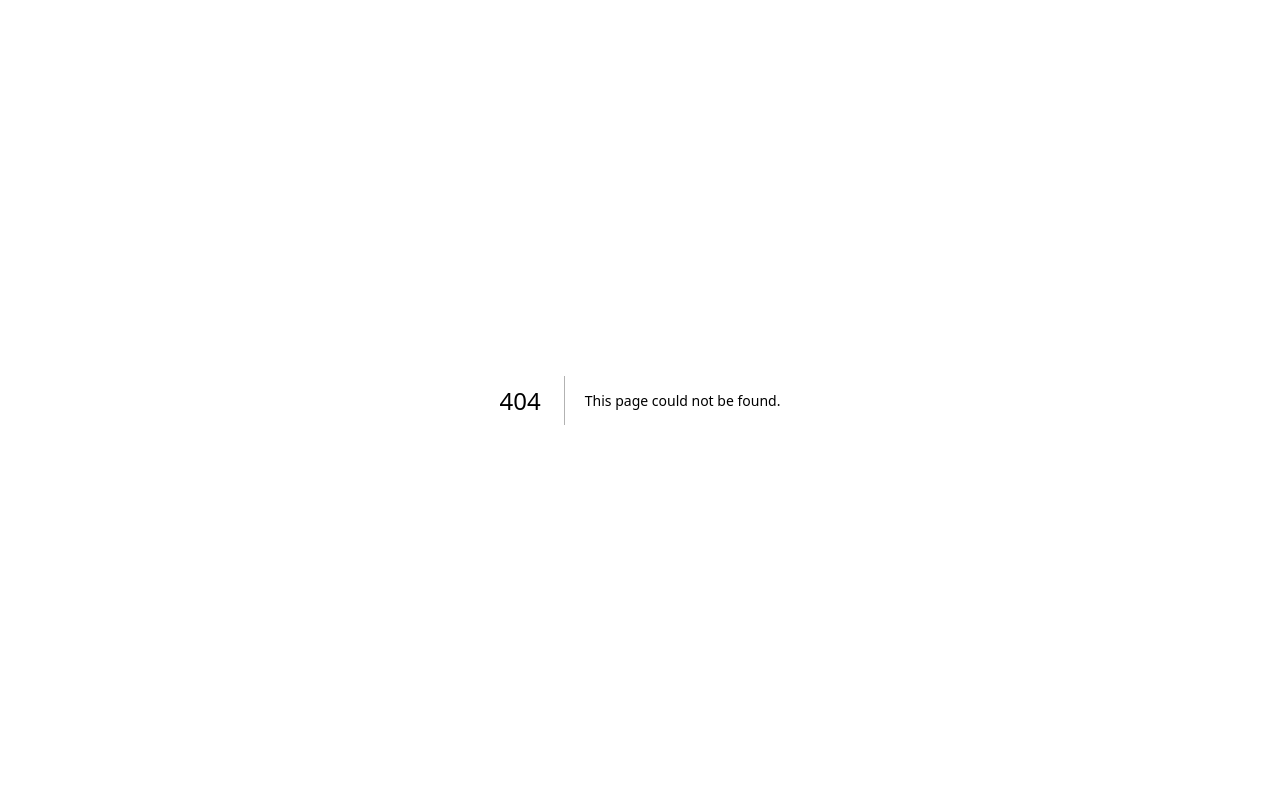
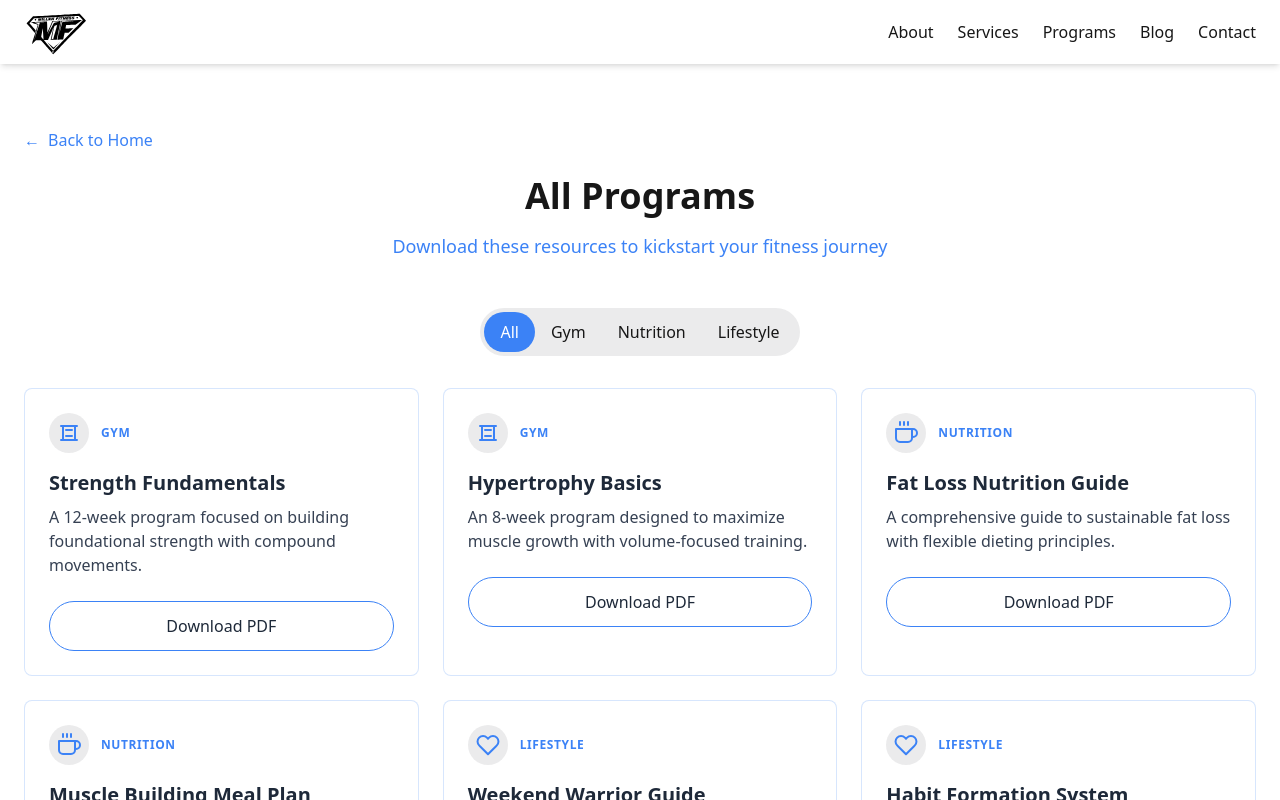
Before and after one commit to dan-yates1/millen-fitness, a Next.js app: page /programs in a window 1280 px wide. Before the commit this address had no page. Shown: the top 800 px of the page. Built offline with nearby package versions, Linux system fonts and the light colour scheme.

Commit message:
added programs page

```diff
--- a/src/app/blog/[slug]/page.tsx
+++ b/src/app/blog/[slug]/page.tsx
@@ -103,7 +103,7 @@ export default function BlogPostPage() {
   if (!post) {
     return (
       <Layout>
-        <Section className="pt-162">
+        <Section className="pt-16">
           <div className="text-center">
             <h1 className="text-3xl font-bold mb-4">Blog Post Not Found</h1>
             <p className="mb-8">
--- a/src/app/blog/page.tsx
+++ b/src/app/blog/page.tsx
@@ -76,7 +76,7 @@ export default function BlogPage() {
   return (
     <Layout>
       {/* Back Link - Moved above Section */}
-      <div className="container mx-auto px-6 pt-32 pb-6"> {/* Added container and padding */}
+      <div className="container mx-auto px-6 pt-16 pb-6"> {/* Added container and padding */}
         <Link
           href="/#blog"
           className="inline-flex items-center text-accent hover:underline" // Style matches slug page
--- /dev/null
+++ b/src/app/programs/page.tsx
@@ -0,0 +1,139 @@
+import Link from "next/link";
+import Layout from "@/components/Layout";
+import Section from "@/components/ui/Section";
+import Button from "@/components/ui/Button";
+import { GymIcon, NutritionIcon, LifestyleIcon } from "@/components/ui/Icon";
+
+export const metadata = {
+  title: "Programs - Millen Fitness",
+  description: "Free fitness programs and resources from Millen Fitness",
+};
+
+// Re-using the same data structure
+const programs = [
+  {
+    id: "strength-fundamentals",
+    title: "Strength Fundamentals",
+    category: "gym",
+    description:
+      "A 12-week program focused on building foundational strength with compound movements.",
+    icon: <GymIcon size={24} className="text-accent" />,
+  },
+  {
+    id: "hypertrophy-basics",
+    title: "Hypertrophy Basics",
+    category: "gym",
+    description:
+      "An 8-week program designed to maximize muscle growth with volume-focused training.",
+    icon: <GymIcon size={24} className="text-accent" />,
+  },
+  {
+    id: "fat-loss-nutrition",
+    title: "Fat Loss Nutrition Guide",
+    category: "nutrition",
+    description:
+      "A comprehensive guide to sustainable fat loss with flexible dieting principles.",
+    icon: <NutritionIcon size={24} className="text-accent" />,
+  },
+  {
+    id: "muscle-building-meals",
+    title: "Muscle Building Meal Plan",
+    category: "nutrition",
+    description:
+      "A 4-week meal plan designed to support muscle growth while minimizing fat gain.",
+    icon: <NutritionIcon size={24} className="text-accent" />,
+  },
+  {
+    id: "weekend-warrior",
+    title: "Weekend Warrior Guide",
+    category: "lifestyle",
+    description:
+      "Learn how to balance social events and fitness goals without compromising either.",
+    icon: <LifestyleIcon size={24} className="text-accent" />,
+  },
+  {
+    id: "habit-formation",
+    title: "Habit Formation System",
+    category: "lifestyle",
+    description:
+      "A step-by-step system for building sustainable fitness habits that last a lifetime.",
+    icon: <LifestyleIcon size={24} className="text-accent" />,
+  },
+];
+
+export default function ProgramsPage() {
+  return (
+    <Layout>
+      {/* Back Link */}
+      <div className="container mx-auto px-6 pt-16 pb-6">
+        <Link
+          href="/#programs" // Link back to the programs section on home
+          className="inline-flex items-center text-accent hover:underline"
+        >
+          <span className="mr-2">←</span> Back to Home
+        </Link>
+      </div>
+
+      <Section
+        title="All Programs"
+        subtitle="Download these resources to kickstart your fitness journey"
+        className="pt-0" // Remove top padding as it's handled above
+      >
+        {/* Optional: Add filters if needed later */}
+        {/* <div className="mb-8 flex justify-center"> ... filters ... </div> */}
+
+        <div className="mb-8 flex justify-center">
+          <div className="inline-flex p-1 bg-highlight/10 rounded-full">
+            <button className="px-4 py-2 rounded-full bg-accent text-background">
+              All
+            </button>
+            <button className="px-4 py-2 rounded-full hover:bg-highlight/20 transition-colors">
+              Gym
+            </button>
+            <button className="px-4 py-2 rounded-full hover:bg-highlight/20 transition-colors">
+              Nutrition
+            </button>
+            <button className="px-4 py-2 rounded-full hover:bg-highlight/20 transition-colors">
+              Lifestyle
+            </button>
+          </div>
+        </div>
+
+        <div className="grid grid-cols-1 md:grid-cols-2 lg:grid-cols-3 gap-6">
+          {programs.map(
+            (
+              program // Map over all programs
+            ) => (
+              <div
+                key={program.id}
+                className="bg-background border border-accent/20 rounded-lg p-6 hover:shadow-md transition-all"
+              >
+                <div className="flex items-center mb-4">
+                  <div className="mr-3 bg-highlight/10 p-2 rounded-full">
+                    {program.icon}
+                  </div>
+                  <span className="text-xs uppercase tracking-wider text-accent font-semibold">
+                    {program.category}
+                  </span>
+                </div>
+                <h3 className="text-xl font-bold mb-2 text-gray-800 dark:text-white">
+                  {program.title}
+                </h3>
+                <p className="mb-6 text-gray-700 dark:text-gray-300">
+                  {program.description}
+                </p>
+                <Button
+                  href={`/programs/${program.id}`}
+                  variant="outline"
+                  className="w-full text-gray-800 dark:text-white"
+                >
+                  Download PDF
+                </Button>
+              </div>
+            )
+          )}
+        </div>
+      </Section>
+    </Layout>
+  );
+}
--- a/src/components/sections/Programs.tsx
+++ b/src/components/sections/Programs.tsx
@@ -1,51 +1,57 @@
 "use client";
 
-import Section from '../ui/Section';
-import Button from '../ui/Button';
-import { GymIcon, NutritionIcon, LifestyleIcon } from '../ui/Icon';
+import Section from "../ui/Section";
+import Button from "../ui/Button";
+import { GymIcon, NutritionIcon, LifestyleIcon } from "../ui/Icon";
 
 const Programs = () => {
   const programs = [
     {
-      id: 'strength-fundamentals',
-      title: 'Strength Fundamentals',
-      category: 'gym',
-      description: 'A 12-week program focused on building foundational strength with compound movements.',
+      id: "strength-fundamentals",
+      title: "Strength Fundamentals",
+      category: "gym",
+      description:
+        "A 12-week program focused on building foundational strength with compound movements.",
       icon: <GymIcon size={24} className="text-accent" />,
     },
     {
-      id: 'hypertrophy-basics',
-      title: 'Hypertrophy Basics',
-      category: 'gym',
-      description: 'An 8-week program designed to maximize muscle growth with volume-focused training.',
+      id: "hypertrophy-basics",
+      title: "Hypertrophy Basics",
+      category: "gym",
+      description:
+        "An 8-week program designed to maximize muscle growth with volume-focused training.",
       icon: <GymIcon size={24} className="text-accent" />,
     },
     {
-      id: 'fat-loss-nutrition',
-      title: 'Fat Loss Nutrition Guide',
-      category: 'nutrition',
-      description: 'A comprehensive guide to sustainable fat loss with flexible dieting principles.',
+      id: "fat-loss-nutrition",
+      title: "Fat Loss Nutrition Guide",
+      category: "nutrition",
+      description:
+        "A comprehensive guide to sustainable fat loss with flexible dieting principles.",
       icon: <NutritionIcon size={24} className="text-accent" />,
     },
     {
-      id: 'muscle-building-meals',
-      title: 'Muscle Building Meal Plan',
-      category: 'nutrition',
-      description: 'A 4-week meal plan designed to support muscle growth while minimizing fat gain.',
+      id: "muscle-building-meals",
+      title: "Muscle Building Meal Plan",
+      category: "nutrition",
+      description:
+        "A 4-week meal plan designed to support muscle growth while minimizing fat gain.",
       icon: <NutritionIcon size={24} className="text-accent" />,
     },
     {
-      id: 'weekend-warrior',
-      title: 'Weekend Warrior Guide',
-      category: 'lifestyle',
-      description: 'Learn how to balance social events and fitness goals without compromising either.',
+      id: "weekend-warrior",
+      title: "Weekend Warrior Guide",
+      category: "lifestyle",
+      description:
+        "Learn how to balance social events and fitness goals without compromising either.",
       icon: <LifestyleIcon size={24} className="text-accent" />,
     },
     {
-      id: 'habit-formation',
-      title: 'Habit Formation System',
-      category: 'lifestyle',
-      description: 'A step-by-step system for building sustainable fitness habits that last a lifetime.',
+      id: "habit-formation",
+      title: "Habit Formation System",
+      category: "lifestyle",
+      description:
+        "A step-by-step system for building sustainable fitness habits that last a lifetime.",
       icon: <LifestyleIcon size={24} className="text-accent" />,
     },
   ];
@@ -57,17 +63,11 @@ const Programs = () => {
       subtitle="Download these resources to kickstart your fitness journey"
       dark
     >
-      <div className="mb-8 flex justify-center">
-        <div className="inline-flex p-1 bg-highlight/10 rounded-full">
-          <button className="px-4 py-2 rounded-full bg-accent text-background">All</button>
-          <button className="px-4 py-2 rounded-full hover:bg-highlight/20 transition-colors">Gym</button>
-          <button className="px-4 py-2 rounded-full hover:bg-highlight/20 transition-colors">Nutrition</button>
-          <button className="px-4 py-2 rounded-full hover:bg-highlight/20 transition-colors">Lifestyle</button>
-        </div>
-      </div>
-
       <div className="grid grid-cols-1 md:grid-cols-2 lg:grid-cols-3 gap-6">
-        {programs.map((program) => (
+        {programs.slice(0, 3).map(
+          (
+            program // Slice to show only first 3
+          ) => (
             <div
               key={program.id}
               className="bg-background border border-accent/20 rounded-lg p-6 hover:shadow-md transition-all"
@@ -80,13 +80,27 @@ const Programs = () => {
                   {program.category}
                 </span>
               </div>
-            <h3 className="text-xl font-bold mb-2 text-gray-800">{program.title}</h3>
+              <h3 className="text-xl font-bold mb-2 text-gray-800">
+                {program.title}
+              </h3>
               <p className="mb-6 text-gray-700">{program.description}</p>
-            <Button href={`/programs/${program.id}`} variant="outline" className="w-full">
+              <Button
+                href={`/programs/${program.id}`}
+                variant="outline"
+                className="w-full"
+              >
                 Download PDF
               </Button>
             </div>
-        ))}
+          )
+        )}
+      </div>
+
+      {/* View All Programs Button */}
+      <div className="mt-10 text-center">
+        <Button href="/programs" variant="secondary">
+          View All Programs
+        </Button>
       </div>
     </Section>
   );
```
Lines whose indentation alone changed are shown as unchanged.
